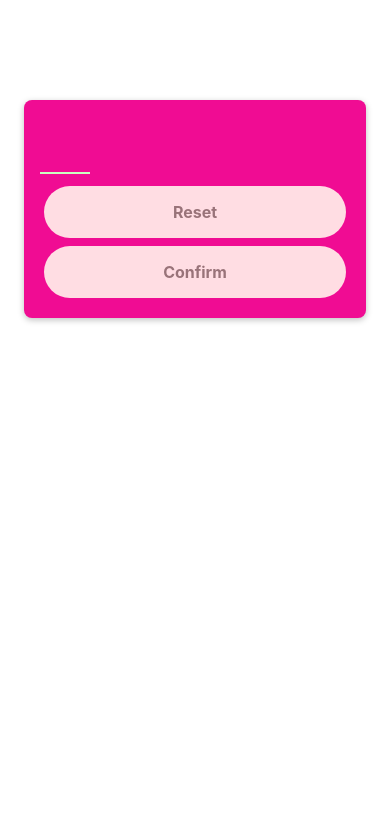
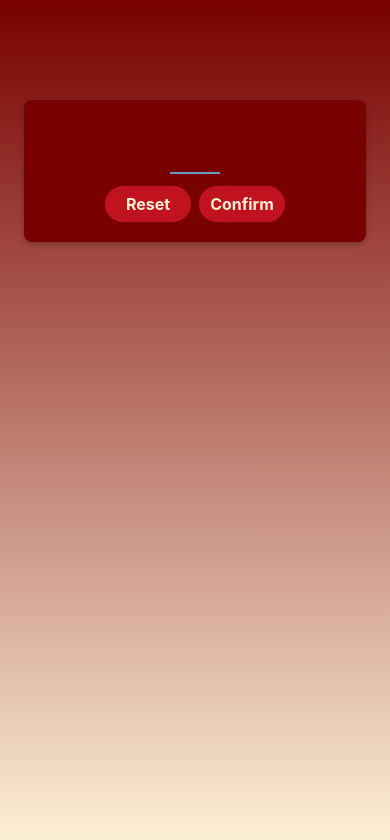
Before and after one commit to iremgozudok/mini-game-app-rn, a React Native app: screen / in a window 390 px wide. Shown: the top 840 px of the page. Built offline with nearby package versions, Linux system fonts and the light colour scheme.

Commit message:
adding a linear gradient

```diff
--- a/App.js
+++ b/App.js
@@ -1,8 +1,18 @@
 import { StyleSheet } from "react-native";
 import StartGameScreen from "./screens/StartGameScreen";
+import { LinearGradient } from "expo-linear-gradient";
 
 export default function App() {
-  return <StartGameScreen />;
+  return (
+    <LinearGradient colors={["#780000", "#fdf0d5"]} style={styles.screen}>
+      <StartGameScreen />
+    </LinearGradient>
+  );
 }
 
-const styles = StyleSheet.create({});
+const styles = StyleSheet.create({
+  screen: {
+    backgroundColor: "#fdf0d5",
+    flex: 1,
+  },
+});
--- a/components/PrimaryButton.js
+++ b/components/PrimaryButton.js
@@ -30,13 +30,14 @@ const styles = StyleSheet.create({
     overflow: "hidden",
   },
   buttonInnercontainer: {
-    backgroundColor: "#ffdde3",
-    paddingVertical: 16,
+    backgroundColor: "#c1121f",
+    paddingHorizontal: 16,
+    paddingVertical: 8,
     alignItems: "center",
     elevation: 4,
   },
   buttonText: {
-    color: "#997379",
+    color: "#fdf0d5",
     fontSize: 16,
     fontWeight: "bold",
     textAlign: "center",
--- a/package.json
+++ b/package.json
@@ -12,7 +12,8 @@
     "expo": "~50.0.14",
     "expo-status-bar": "~1.11.1",
     "react": "18.2.0",
-    "react-native": "0.73.6"
+    "react-native": "0.73.6",
+    "expo-linear-gradient": "~12.7.2"
   },
   "devDependencies": {
     "@babel/core": "^7.20.0"
--- a/screens/StartGameScreen.js
+++ b/screens/StartGameScreen.js
@@ -10,8 +10,14 @@ function StartGameScreen() {
         keyboardType="number-pad"
         autoCapitalize="none"
       />
-      <PrimaryButton>Reset</PrimaryButton>
-      <PrimaryButton>Confirm</PrimaryButton>
+      <View style={styles.buttons}>
+        <View style={styles.button}>
+          <PrimaryButton>Reset</PrimaryButton>
+        </View>
+        <View style={styles.button}>
+          <PrimaryButton>Confirm</PrimaryButton>
+        </View>
+      </View>
     </View>
   );
 }
@@ -20,10 +26,12 @@ export default StartGameScreen;
 
 const styles = StyleSheet.create({
   inputContainer: {
+    justifyContent: "center",
+    alignItems: "center",
     marginTop: 100,
     marginHorizontal: 24,
     padding: 16,
-    backgroundColor: "#f00c93",
+    backgroundColor: "#780000",
     borderRadius: 8,
     elevation: 4,
     shadowColor: "#000",
@@ -35,11 +43,17 @@ const styles = StyleSheet.create({
     height: 50,
     width: 50,
     fontSize: 24,
-    borderBottomColor: "#cbffc0",
+    borderBottomColor: "#669bbc",
     borderBottomWidth: 2,
-    color: "#cbffc0",
+    color: "#669bbc",
     marginVertical: 8,
     fontWeight: "bold",
     textAlign: "center",
   },
+  buttons: {
+    flexDirection: "row",
+  },
+  button: {
+    flex: 1,
+  },
 });
```
Also changed, not shown: 1 other file (tests, documents, lock files or other folders).
